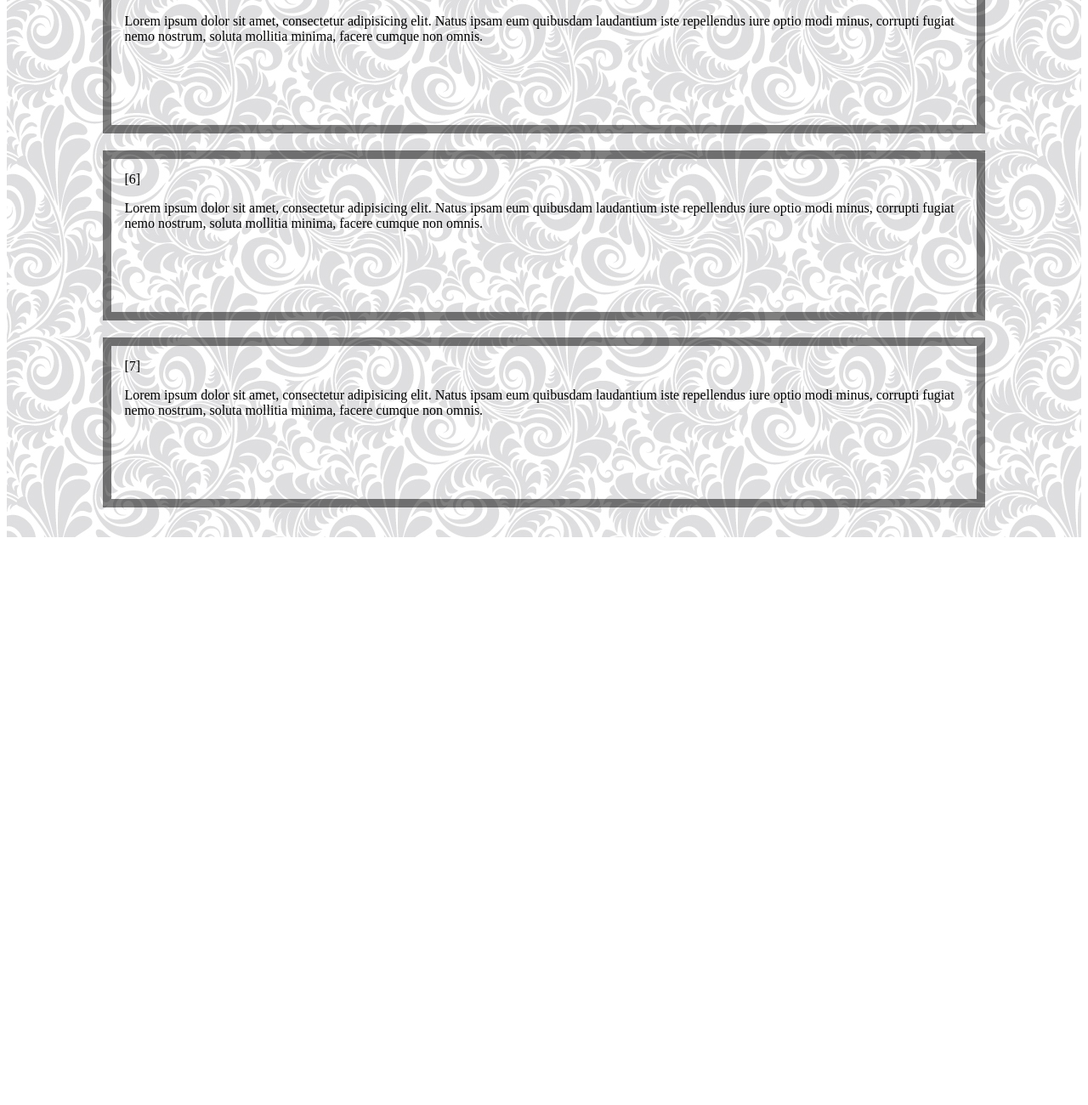
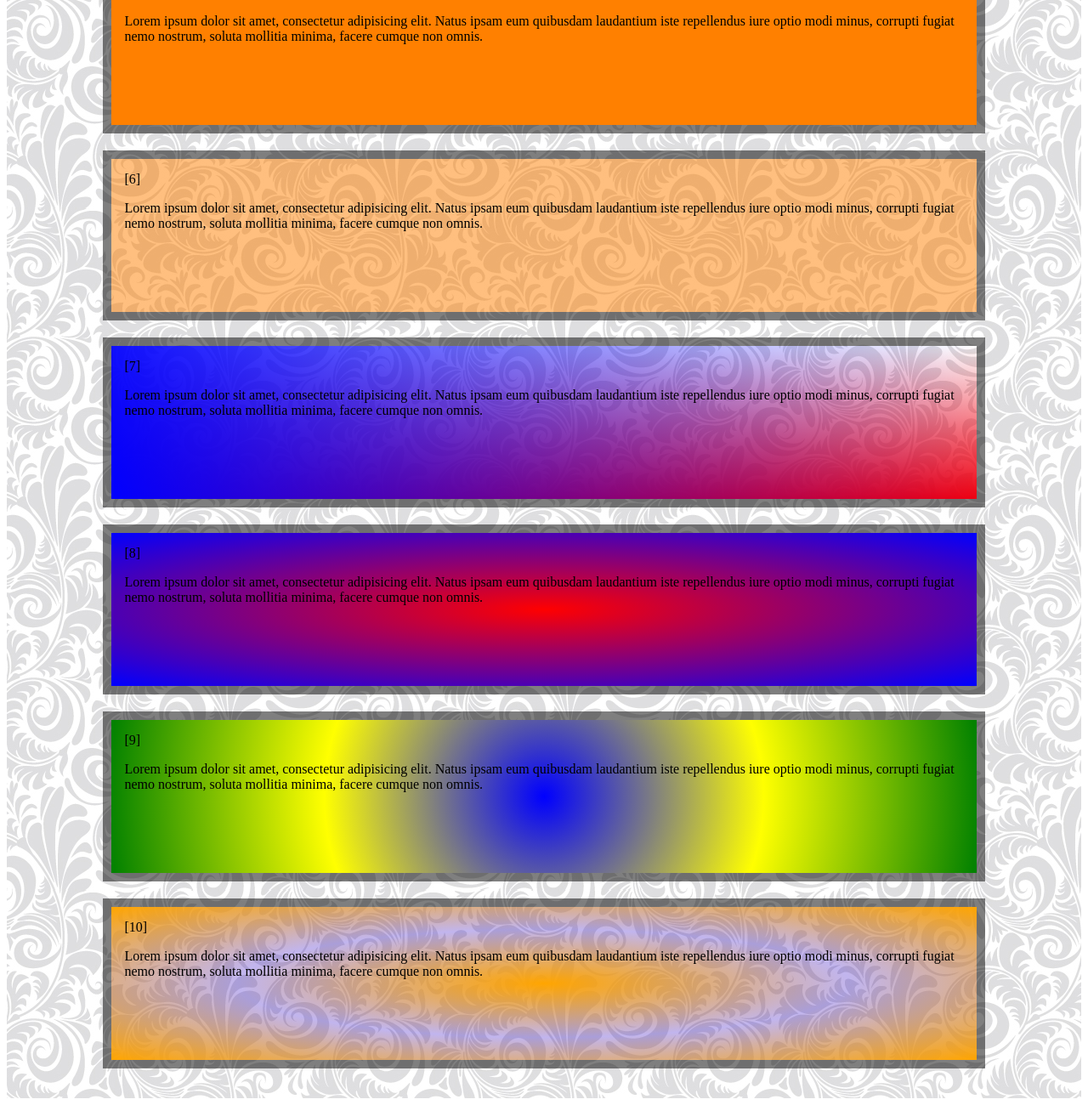
Before and after one commit to joaovgsilva/udemy-webdesign, a plain HTML site: page 36_color.html in a window 1280 px wide. Shown: the part 1085-2385 px from the top of the page at 85% size. Before the commit the page ends 1725 px from the top, so only its background shows below. Drawn offline with Linux system fonts and the light colour scheme.

Commit message:
finished-color

```diff
--- a/36_color.html
+++ b/36_color.html
@@ -27,6 +27,51 @@
             #grupo-cores div:before{
                 content: '['counter(contador)']';
             }
+
+            #grupo-cores div:nth-child(2){
+                background-color: blueviolet;
+                background-clip: padding-box;
+            }
+
+            #grupo-cores div:nth-child(3){
+                background-color: rgb(50%, 50%, 0%);
+                background-clip: padding-box;
+            }
+
+            #grupo-cores div:nth-child(4){
+                background-color: rgba(50%, 50%, 0%, .5);
+                background-clip: padding-box;
+            }
+
+            #grupo-cores div:nth-child(5){
+                background-color: hsl(30deg, 100%, 50%);
+                background-clip: padding-box;
+            }
+
+            #grupo-cores div:nth-child(6){
+                background-color: hsla(30deg, 100%, 50%, .5);
+                background-clip: padding-box;
+            }
+
+            #grupo-cores div:nth-child(7){
+                background-image: linear-gradient(68deg, blue, transparent), linear-gradient(to top, red, transparent);
+                background-clip: padding-box;
+            }
+
+            #grupo-cores div:nth-child(8){
+                background-image: radial-gradient(red, blue);
+                background-clip: padding-box;
+            }
+
+            #grupo-cores div:nth-child(9){
+                background-image: radial-gradient(circle, blue, yellow, green);
+                background-clip: padding-box;
+            }
+
+            #grupo-cores div:nth-child(10){
+                background-image: radial-gradient(ellipse, orange, rgba(50, 10, 200, .3), orange);
+                background-clip: padding-box;
+            }
         </style>
     </head>
     <body>
@@ -40,6 +85,9 @@
             <div class="cores"><p>Lorem ipsum dolor sit amet, consectetur adipisicing elit. Natus ipsam eum quibusdam laudantium iste repellendus iure optio modi minus, corrupti fugiat nemo nostrum, soluta mollitia minima, facere cumque non omnis.</p></div>
             <div class="cores"><p>Lorem ipsum dolor sit amet, consectetur adipisicing elit. Natus ipsam eum quibusdam laudantium iste repellendus iure optio modi minus, corrupti fugiat nemo nostrum, soluta mollitia minima, facere cumque non omnis.</p></div>
             <div class="cores"><p>Lorem ipsum dolor sit amet, consectetur adipisicing elit. Natus ipsam eum quibusdam laudantium iste repellendus iure optio modi minus, corrupti fugiat nemo nostrum, soluta mollitia minima, facere cumque non omnis.</p></div>
+            <div class="cores"><p>Lorem ipsum dolor sit amet, consectetur adipisicing elit. Natus ipsam eum quibusdam laudantium iste repellendus iure optio modi minus, corrupti fugiat nemo nostrum, soluta mollitia minima, facere cumque non omnis.</p></div>
+            <div class="cores"><p>Lorem ipsum dolor sit amet, consectetur adipisicing elit. Natus ipsam eum quibusdam laudantium iste repellendus iure optio modi minus, corrupti fugiat nemo nostrum, soluta mollitia minima, facere cumque non omnis.</p></div>
+            <div class="cores"><p>Lorem ipsum dolor sit amet, consectetur adipisicing elit. Natus ipsam eum quibusdam laudantium iste repellendus iure optio modi minus, corrupti fugiat nemo nostrum, soluta mollitia minima, facere cumque non omnis.</p></div>
         </div>
     </body>
 </html>
```
